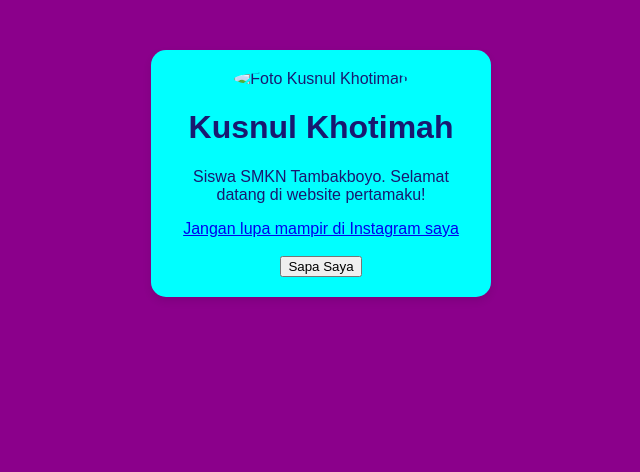
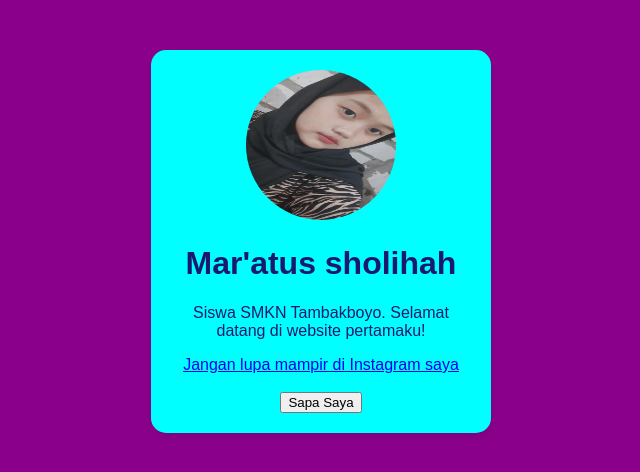
Before and after one commit to maratussholikah244-maker/Pelatihan_html, a plain HTML site: page index.html in a window 1280 px wide. Shown: the whole page, without its empty margins (319-959 px from the left). Drawn offline with Linux system fonts and the light colour scheme.

Commit message:
Update index.html

```diff
--- a/index.html
+++ b/index.html
@@ -3,13 +3,13 @@
   <head>
     <meta charset="UTF-8">
     <meta name="viewport" content="width=device-width, initial-scale=1.0">
-    <title>Profil Saya - Kusnul Khotimah</title>
+    <title>Profil Saya - Mar'atus Sholihah</title>
     <link rel="stylesheet" href="style.css">
   </head>
   <body>
 <div class="kartu-pp">
-  <img src="foto.jpeg" alt="Foto Kusnul Khotimah">
-  <h1>Kusnul Khotimah</h1>
+  <img src="fotoikaa.jpeg" alt="Foto Mar'atus sholihah">
+  <h1>Mar'atus sholihah</h1>
   <p>Siswa SMKN Tambakboyo. Selamat datang di website pertamaku!</p>
   <a href="https://www.instagram.com/myusername" target="_blank">
     Jangan lupa mampir di Instagram saya
```
